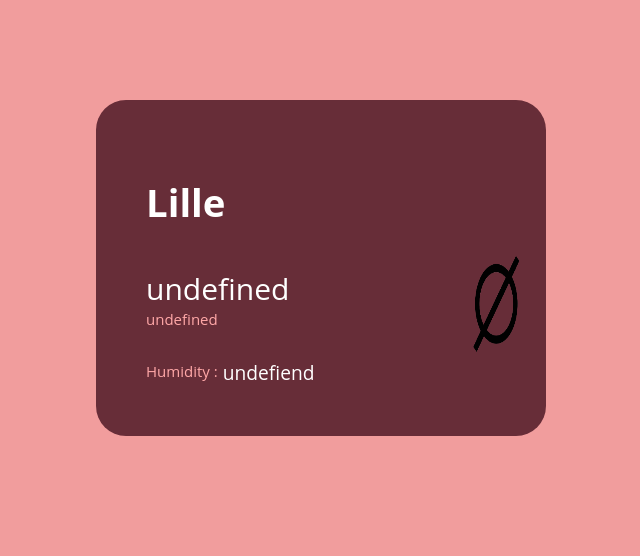
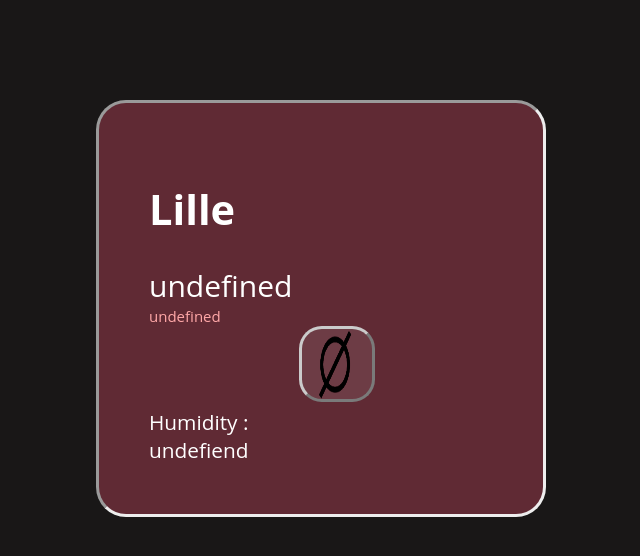
Before and after one commit to Yousra0225/InterfaceMeteoTransport, a plain HTML site: page index.html in a window 1280 px wide. Shown: the whole page, without its empty margins (319-959 px from the left). Drawn offline with Linux system fonts and the light colour scheme; no server answers.

Commit message:
Améliorations

```diff
--- a/styles/style.css
+++ b/styles/style.css
@@ -1,37 +1,39 @@
 body {
     margin:auto;
     margin-top: 100px;
-    background-color: rgb(241, 157, 157);
+    background-color:rgb(25, 23, 23);
     max-width: 450px;
     max-height: 500px;
     font-family: 'Open Sans', sans-serif;
-    font-size: 120%;
+    font-size: 130%;
     color : white;
 }
 
 .wheathercontainer{
-    background-color: rgb(103, 45, 56);
+    background-color: rgb(96, 42, 52);
     padding: 50px;
     border-radius: 30px;
-
+    border-style:inset;
 }
 
-.currenttempdesccicone{
+.temperature{
     display: flex;
     flex-direction: row;
 }
 .currenttemp{
-    margin-top: 15px;
+    margin-top: 20px;
     margin-right: 10px;
     font-size: 30px;
 }
 
 .nullicon {
-    height: 100px;
-    width: 100px;
+    height: 70px;
+    width: 70px;
     margin-left: 150px;
-    ;
-
+    filter: brightness(0.8) contrast(1.2);
+    background-color: rgba(255, 255, 255, 0.1);
+    border-radius: 30%;
+    border-style:outset;
 }
 
 .description {
@@ -40,19 +42,35 @@ body {
     font-size:15px;
 }
 
-
-.humidite{
+.otherData{
     display: flex;
     flex-direction: row;
+    font-size: 18px;
+    margin-top: 15px;
+    border-top: 1px solid rgb(255, 255, 255);
 }
 
-.humidityword{
+.humidityWord{
     color:rgb(255, 168, 168) ;
     font-size: 15px;
     margin-right: 5px;
-    margin-top: 2px;
+    margin-top: 20px;
 }
 
-humidity{
+.humidityValue{
     color:white;
+    padding-left: 5px;
+    padding-top: 18px;
 }
+
+.windSpeedW{
+    color:rgb(255, 168, 168);
+    margin-top: 20px;
+    margin-left: 50px;
+    font-size: 15px;
+}
+
+.windSpeedValue {
+    margin-top: 18px;
+    margin-left: 15px;
+}
```
